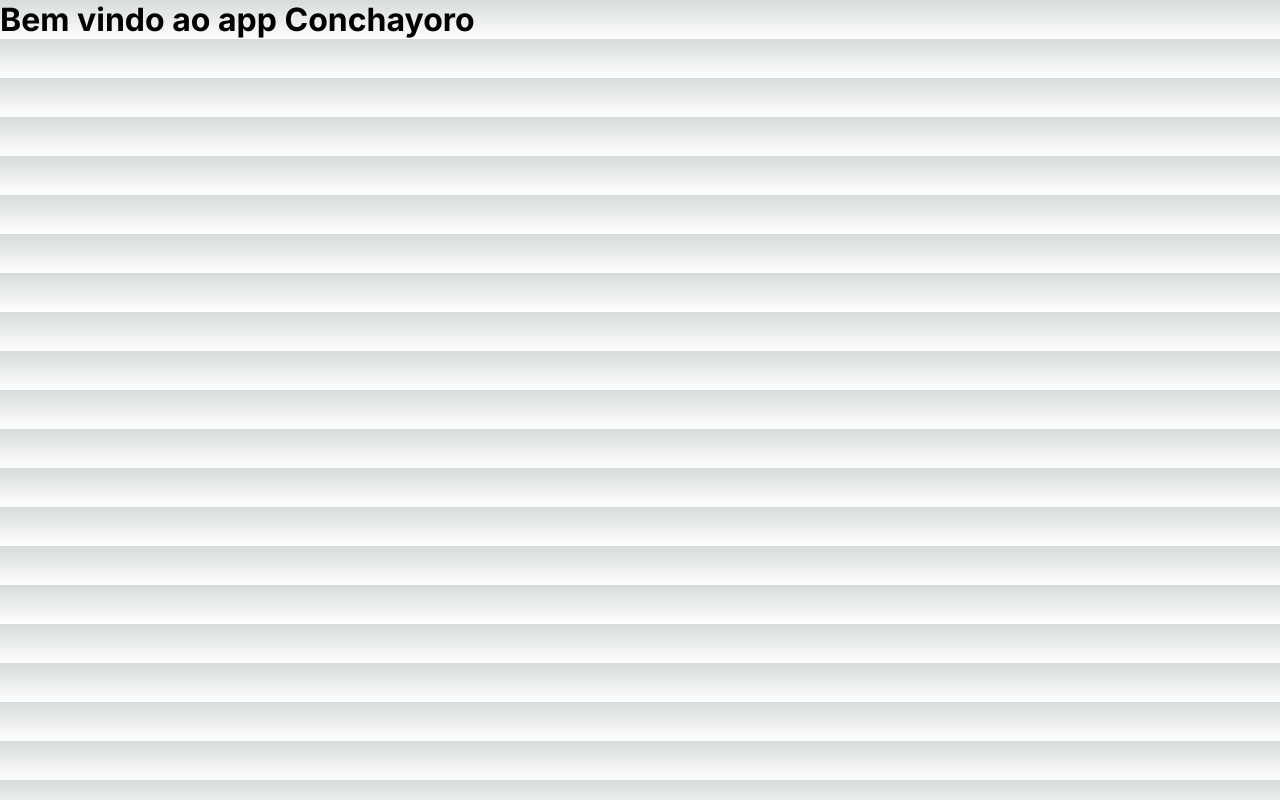
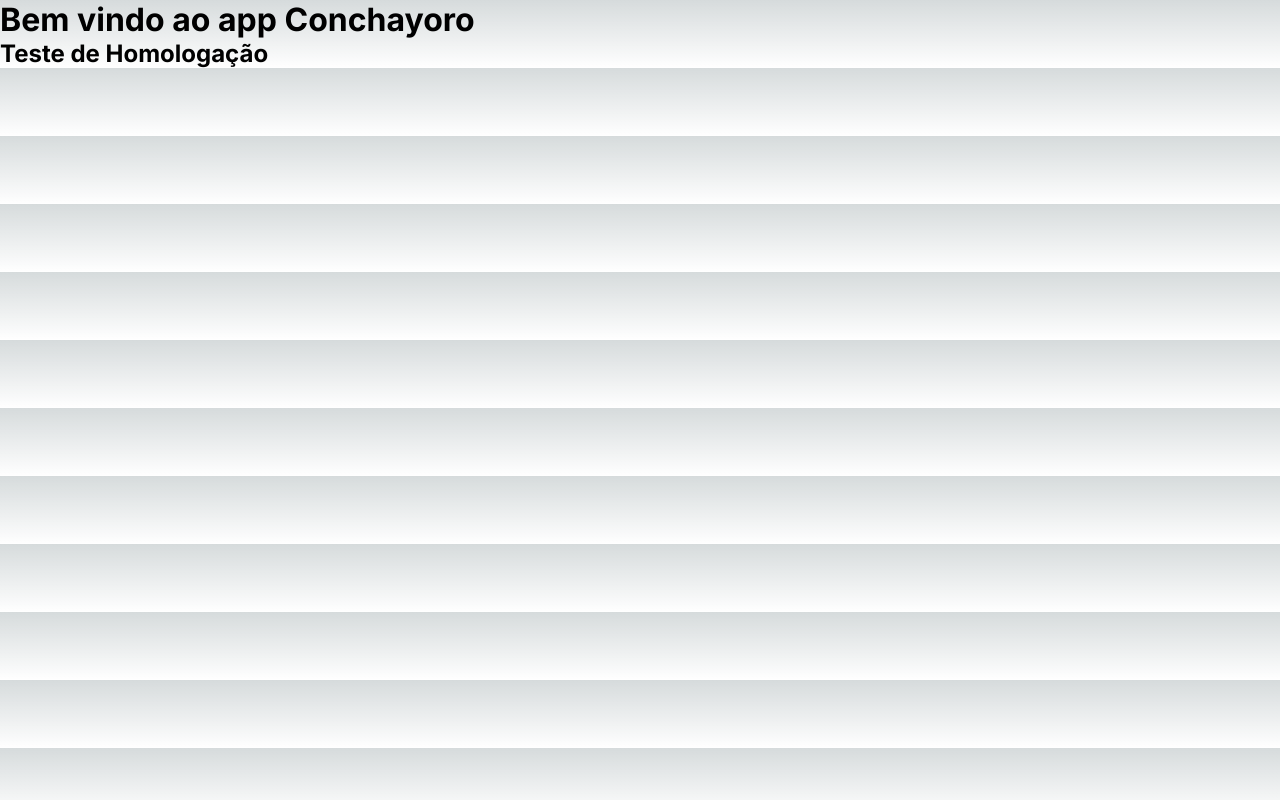
Before and after one commit to graviolagames/conchayoro, a Next.js app in the folder frontend/: page / in a window 1280 px wide. Built offline with nearby package versions, Linux system fonts and the light colour scheme.

Commit message:
[homolog] Modified page to show homologation test message

```diff
--- a/frontend/app/page.tsx
+++ b/frontend/app/page.tsx
@@ -1,7 +1,8 @@
 export default function Home() {
   return (
       <div>
-      <h1> Bem vindo ao app Conchayoro </h1>
+        <h1> Bem vindo ao app Conchayoro </h1>
+        <h2> Teste de Homologação </h2>
       </div>
     )
   }
```
